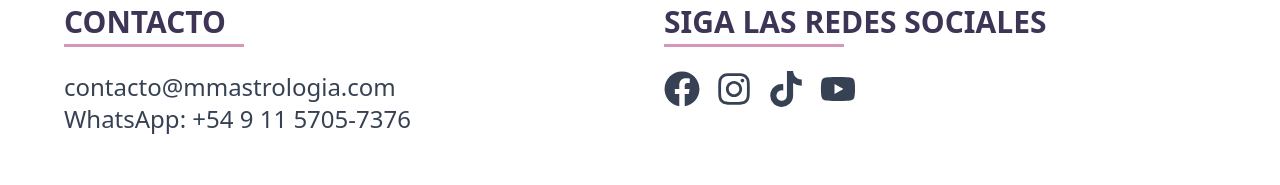
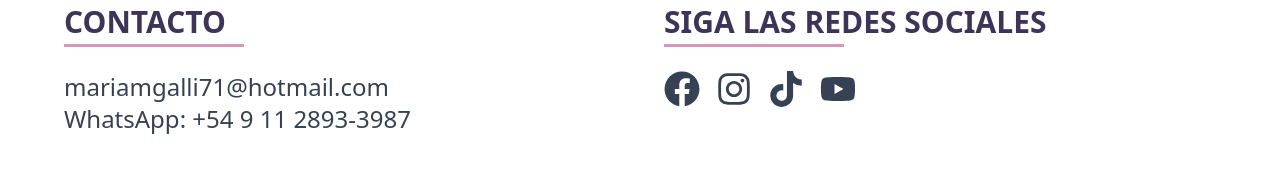
Before and after one commit to JuanPGalli/mmastrologia, a React (Vite) app in the folder client/: page /login in a window 1280 px wide. Shown: the part 165-350 px from the top of the page. Built offline with nearby package versions, Linux system fonts and the light colour scheme.

Commit message:
feature: add href link to social media icons, mail and whatsapp

```diff
--- a/client/src/Components/Footer/Footer.jsx
+++ b/client/src/Components/Footer/Footer.jsx
@@ -9,9 +9,23 @@ const Footer = () => {
         <div>
           <h3 className='text-2xl md:text-3xl font-semibold text-[#3D3456] mb-0'>CONTACTO</h3>
           <div className='w-45 border-t-[3px] border-[#D697B8] mt-1 mb-6 h-0 box-border'></div>
-          <p className='text-gray-700 font-thin text-xl md:text-2xl'>contacto@mmastrologia.com</p>
           <p className='text-gray-700 font-thin text-xl md:text-2xl'>
-            WhatsApp: +54 9 11 5705-7376
+            <a
+              href='mailto:mariamgalli71@hotmail.com'
+              className='hover:text-[#D697B8] transition-colors'
+            >
+              mariamgalli71@hotmail.com
+            </a>
+          </p>
+          <p className='text-gray-700 font-thin text-xl md:text-2xl'>
+            <a
+              href='http://wa.me/5491128933987'
+              target='_blank'
+              rel='noopener noreferrer'
+              className='hover:text-[#D697B8] transition-colors'
+            >
+              WhatsApp: +54 9 11 2893-3987
+            </a>
           </p>
         </div>
 
@@ -22,18 +36,38 @@ const Footer = () => {
           </h3>
           <div className='w-45 border-t-[3px] border-[#D697B8] mt-1 mb-6 h-0 box-border'></div>
           <div className='flex gap-4 text-4xl text-gray-700'>
-            <span>
+            <a
+              href='https://www.facebook.com/p/Maria-Galli-Rodriguez-100049051823987/'
+              target='_blank'
+              rel='noopener noreferrer'
+              className='hover:text-[#D697B8] transition-colors'
+            >
               <FaFacebook />
-            </span>
-            <span>
+            </a>
+            <a
+              href='https://www.instagram.com/gallimariamarta/'
+              target='_blank'
+              rel='noopener noreferrer'
+              className='hover:text-[#D697B8] transition-colors'
+            >
               <FaInstagram />
-            </span>
-            <span>
+            </a>
+            <a
+              href='https://www.tiktok.com/@gallimariamarta'
+              target='_blank'
+              rel='noopener noreferrer'
+              className='hover:text-[#D697B8] transition-colors'
+            >
               <FaTiktok />
-            </span>
-            <span>
+            </a>
+            <a
+              href=''
+              target='_blank'
+              rel='noopener noreferrer'
+              className='hover:text-[#D697B8] transition-colors'
+            >
               <FaYoutube />
-            </span>
+            </a>
           </div>
         </div>
       </div>
```
